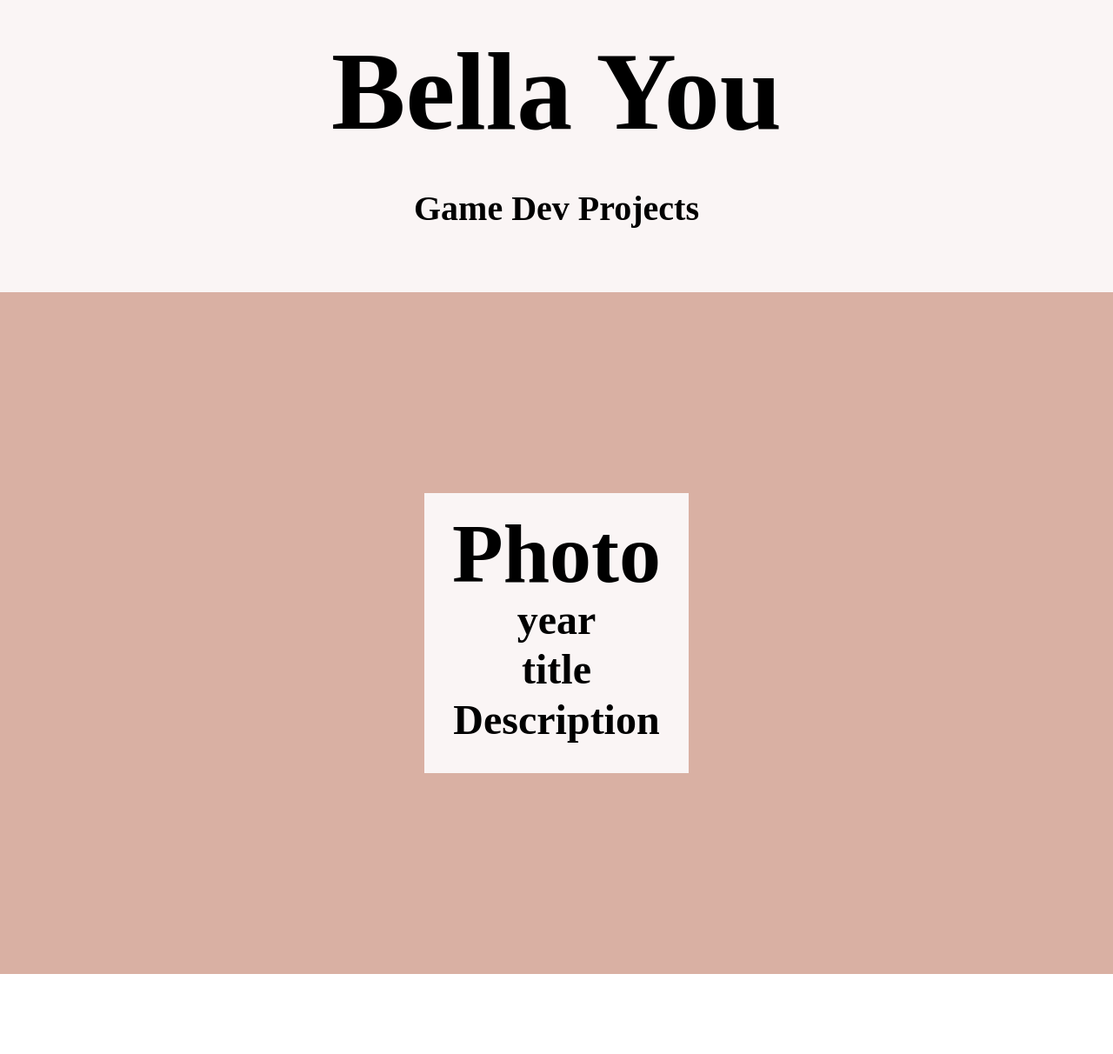
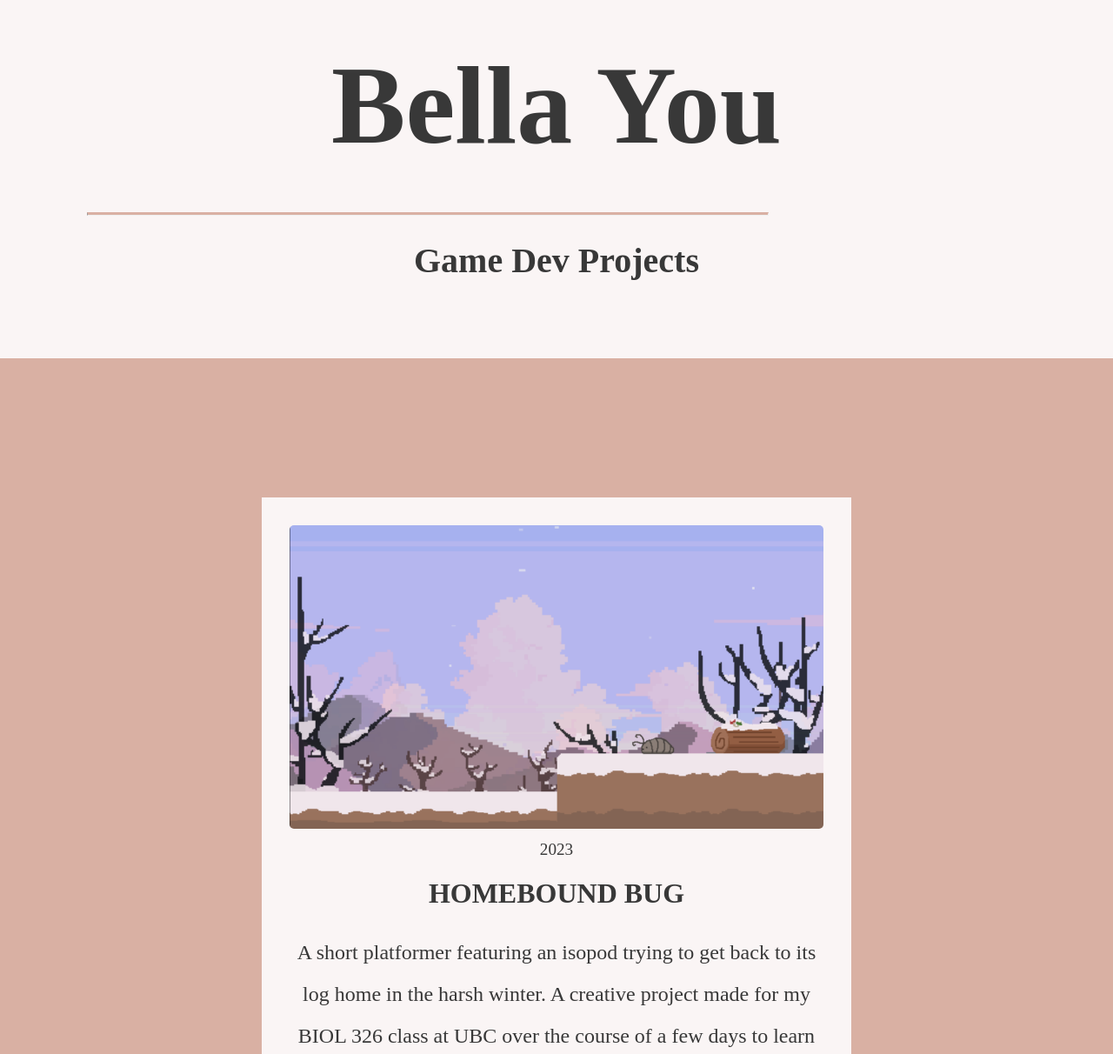
Before and after one commit to Chiuya/projectsSite, a plain HTML site: page index.html in a window 1280 px wide. Shown: the part 61-1273 px from the top of the page at 87% size. Before the commit the page ends 1197 px from the top, so only its background shows below. Drawn offline with Linux system fonts and the light colour scheme.

Commit message:
added project section, solid line
added pics

```diff
--- a/index.html
+++ b/index.html
@@ -9,14 +9,22 @@
 <body>
   <header>
     <h1>Bella You</h1>
+    <hr class="solid-line">
     <h2>Game Dev Projects</h2>
   </header>
   <main>
-
+    <!-- each project section, ordered chronologically with most recent at top -->
+    <!-- Homebound Bug -->
     <section class="section">
         <div class="centered-box">
-          <h1>Photo</h1>
-          <h2>year<br>title<br>Description</h2>
+          <img src="images/homeboundBug.png" alt="Homebound Bug Sample Screenshot">
+          <h1>2023</h1>
+          <h2>HOMEBOUND BUG</h2>
+          <h3> A short platformer featuring an isopod trying to get back to its log
+            home in the harsh winter. A creative project made for my BIOL 326 class
+            at UBC over the course of a few days to learn Javascript and HTML canvas.</h3>
+          <hr class="solid-line">
+          <a href="https://chiuya.github.io/homeboundBug/" target="_blank">Game Page</a>
         </div>
     </section>
 
--- a/styles.css
+++ b/styles.css
@@ -11,8 +11,9 @@
 
   header {
     background-color: #FAF5F5;
-    padding: 4rem;
+    padding: 5rem;
     text-align: center;
+    color: #383838;
 
   }
 
@@ -35,34 +36,85 @@
     scroll-snap-type: y mandatory;
   }
 
+  /* each project section */
   .section {
-    height: 100vh;
+    height: fit-content;
     background-color: #D9B0A3;
     display: flex;
     justify-content: center;
     align-items: center;
     margin-bottom: 1rem;
   }
-
+  /* white box*/
   .centered-box {
+    margin-top: 10rem;
+    width: 53%;
     background-color: #FAF5F5;
     padding: 2rem;
     text-align: center;
+    color: #383838;
+    margin-bottom: 5rem;
+  }
+  /*photo*/
+  .centered-box img {
+    height: auto;
+    width: 100%;
+    border-radius: 5px;
+  }
+  /*year*/
+  .centered-box h1 {
+    font-weight: normal;
+    margin-top: 0.5rem;
+    font-size: 1.2rem;
+    line-height: 0.8;
+    color: #383838;
+  }
+  /*title*/
+  .centered-box h2 {
+    font-size: 2rem;
+    line-height: 1.2;
+    margin-top: 1.5rem;
+    margin-bottom: 1.5rem;
+    color: #383838;
+  }
+  /*description*/
+  .centered-box h3 {
+    font-weight: normal;
+    font-size: 1.5rem;
+    line-height: 2;
+    margin-top: 0.2rem;
+    margin-bottom: 1.75rem;
+    color: #383838;
+  }
+  /*link button*/
+  .centered-box a:link, a:visited {
+    width: 100%;
+    height: auto;
+    background-color: #D9B0A3;
+    color: #FAF5F5;
+    padding: 1.5rem 0.8rem;
+    text-align: center;
+    font-size: 1.5rem;
+    font-weight: bold;
+    text-decoration: none;
+    display: inline-block;
+    border-radius: 5px;
+    transition: transform 0.2s ease-in-out;
+  }
+  .centered-box a:hover, a:active {
+    transform: scale(1.05);
+  }
+  /*solid line*/
+  .solid-line {
+    width: 70%;
+    position: relative;
+    height: 4px;
+    border-top: 2px solid #D9B0A3;
+    background: linear-gradient(to right, #D9B0A3 50%, #D9B0A3 50%);
+    margin: 20px 20px;
   }
 
-  .centered-box h1 {
-    font-size: 6rem;
-    line-height: 0.8;
-    margin-bottom: 0.5rem;
-  }
-
-  .centered-box h2 {
-    font-size: 3rem;
-    line-height: 1.2;
-    margin-top: 0;
-  }
-
-  @media (max-width: 768px) {
+  /*not sure what this is: @media (max-width: 768px) {
     .centered-box h1 {
       font-size: 4rem;
     }
@@ -70,4 +122,4 @@
     .centered-box h2 {
       font-size: 2rem;
     }
-  }
+  }*/
```
Also changed, not shown: images/cloverDock.png (added), images/egglyBuddies.png (added), images/homeboundBug.png (added), images/nett.png (added), images/noMoMail.png (added), 2 other files.
